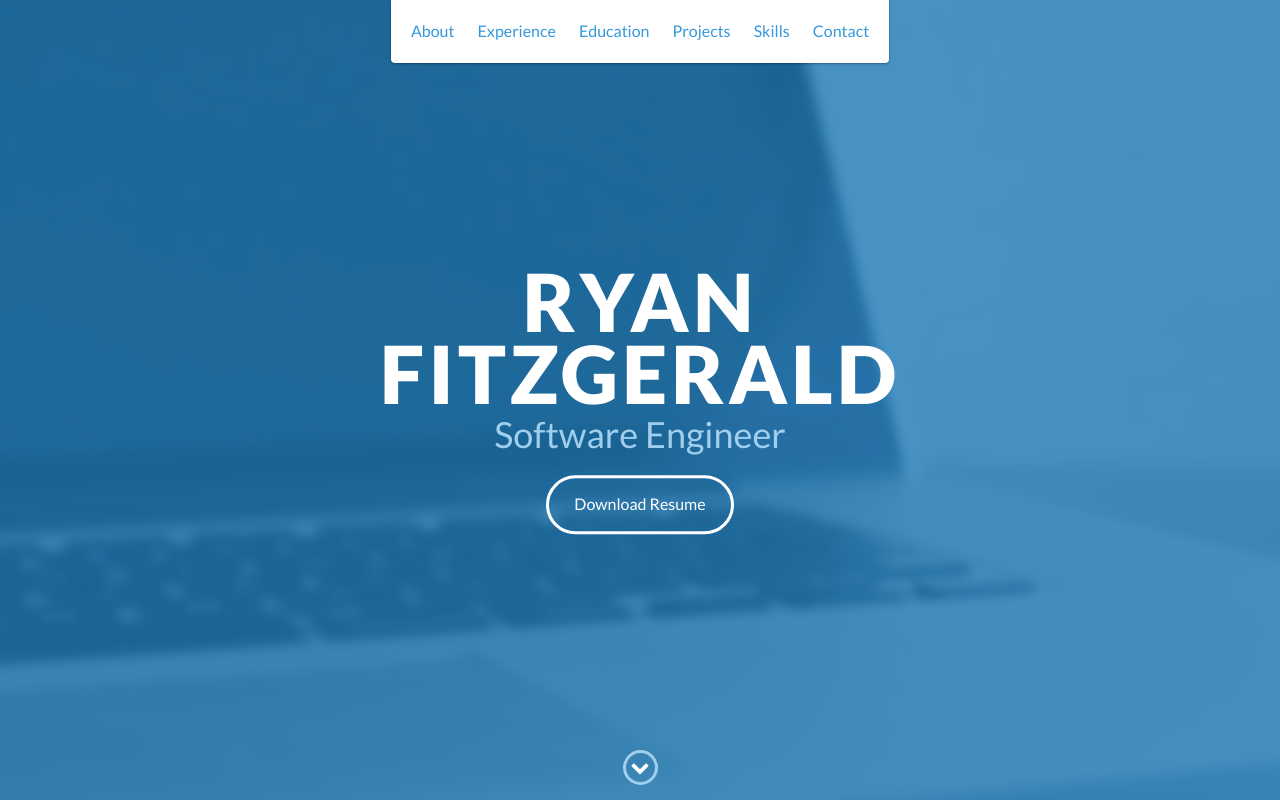
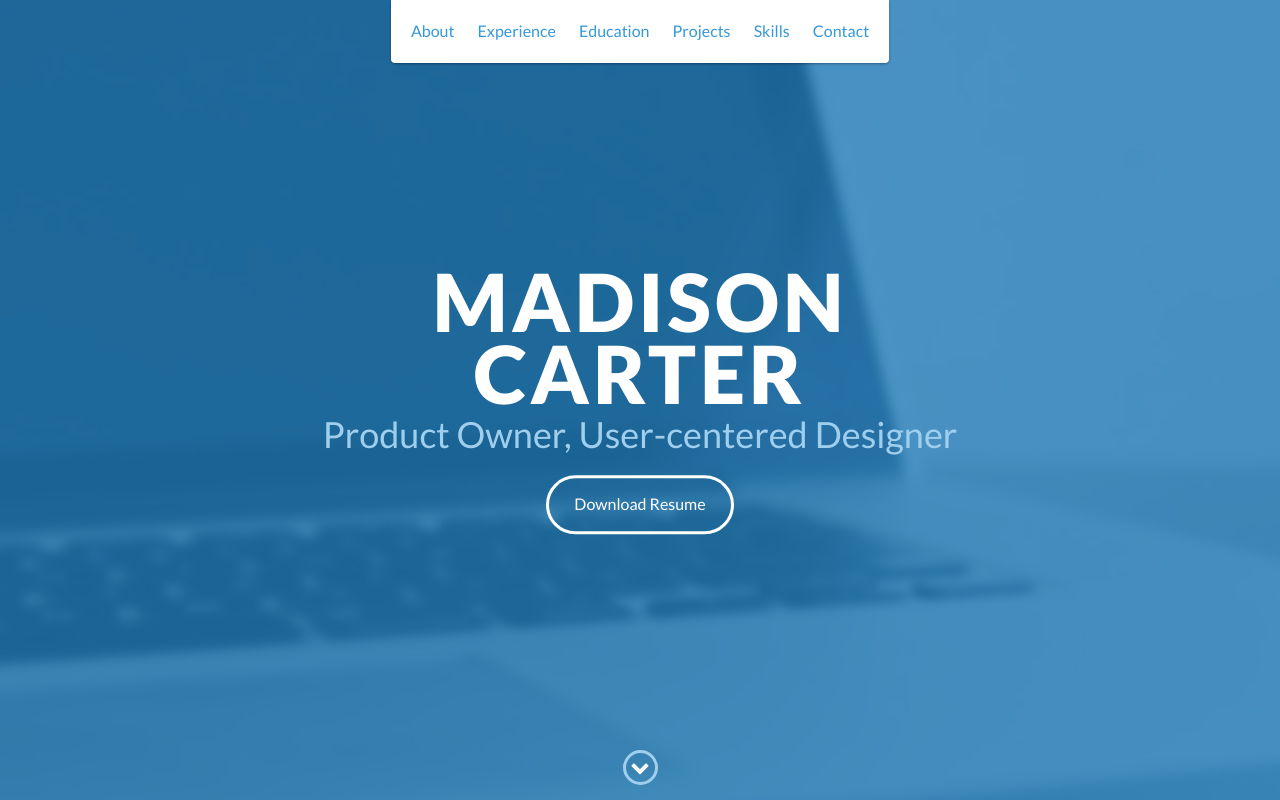
Before and after one commit to Madisoncartr/madisoncartr.github.io, a website: page index.html in a window 1280 px wide. Shown: the top 800 px of the page. Drawn offline with nearby package versions, Linux system fonts and the light colour scheme.

Commit message:
name change

```diff
--- a/index.html
+++ b/index.html
@@ -48,8 +48,8 @@
 
     <div id="lead">
         <div id="lead-content">
-            <h1>Ryan Fitzgerald</h1>
-            <h2>Software Engineer</h2>
+            <h1>Madison Carter</h1>
+            <h2>Product Owner, User-centered Designer</h2>
             <a href="#" class="btn-rounded-white">Download Resume</a>
         </div>
         <!-- End #lead-content -->
```
